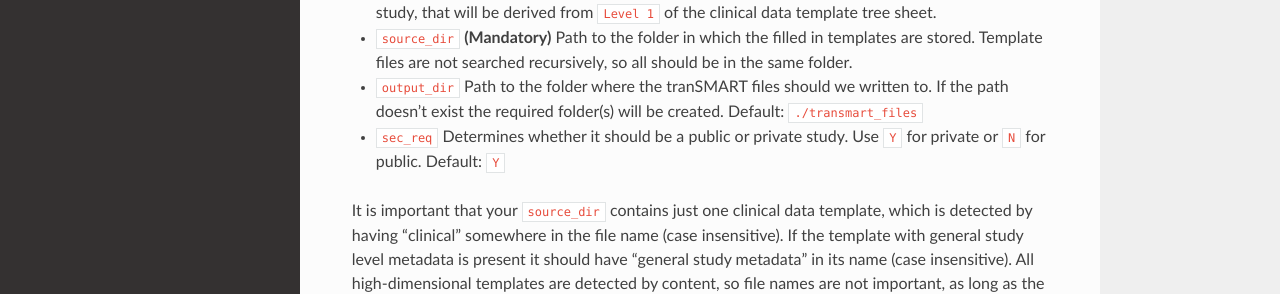
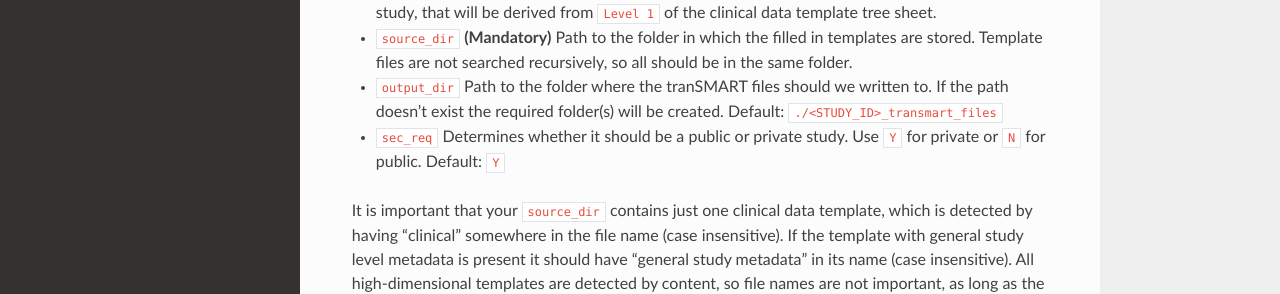
Before and after one commit to thehyve/tmtk, a Sphinx documentation site: the page built from docs/data_templates.rst, in a window 1280 px wide and 1191 px high. Shown: the part 409-703 px from the top of the window. Built offline with Sphinx 7.4.7 and the Read the Docs theme 2.0.0, drawn with Linux system fonts in a browser that asks for light colours; part of the change alters nothing that is shown.

Commit message:
Update data_templates.rst

```diff
--- a/docs/data_templates.rst
+++ b/docs/data_templates.rst
@@ -16,7 +16,7 @@ to a format that can be uploaded to tranSMART. It has the following parameters:
 
 - ``ID`` **(Mandatory)** Unique identifier of the study. This argument does not define the name of the study, that will be derived from ``Level 1`` of the clinical data template tree sheet.
 - ``source_dir`` **(Mandatory)** Path to the folder in which the filled in templates are stored. Template files are not searched recursively, so all should be in the same folder.
-- ``output_dir`` Path to the folder where the tranSMART files should we written to. If the path doesn't exist the required folder(s) will be created. Default: ``./transmart_files``
+- ``output_dir`` Path to the folder where the tranSMART files should we written to. If the path doesn't exist the required folder(s) will be created. Default: ``./<STUDY_ID>_transmart_files``
 - ``sec_req`` Determines whether it should be a public or private study. Use ``Y`` for private or ``N`` for public. Default: ``Y``
 
 It is important that your ``source_dir`` contains just one clinical data template, which is detected
```
